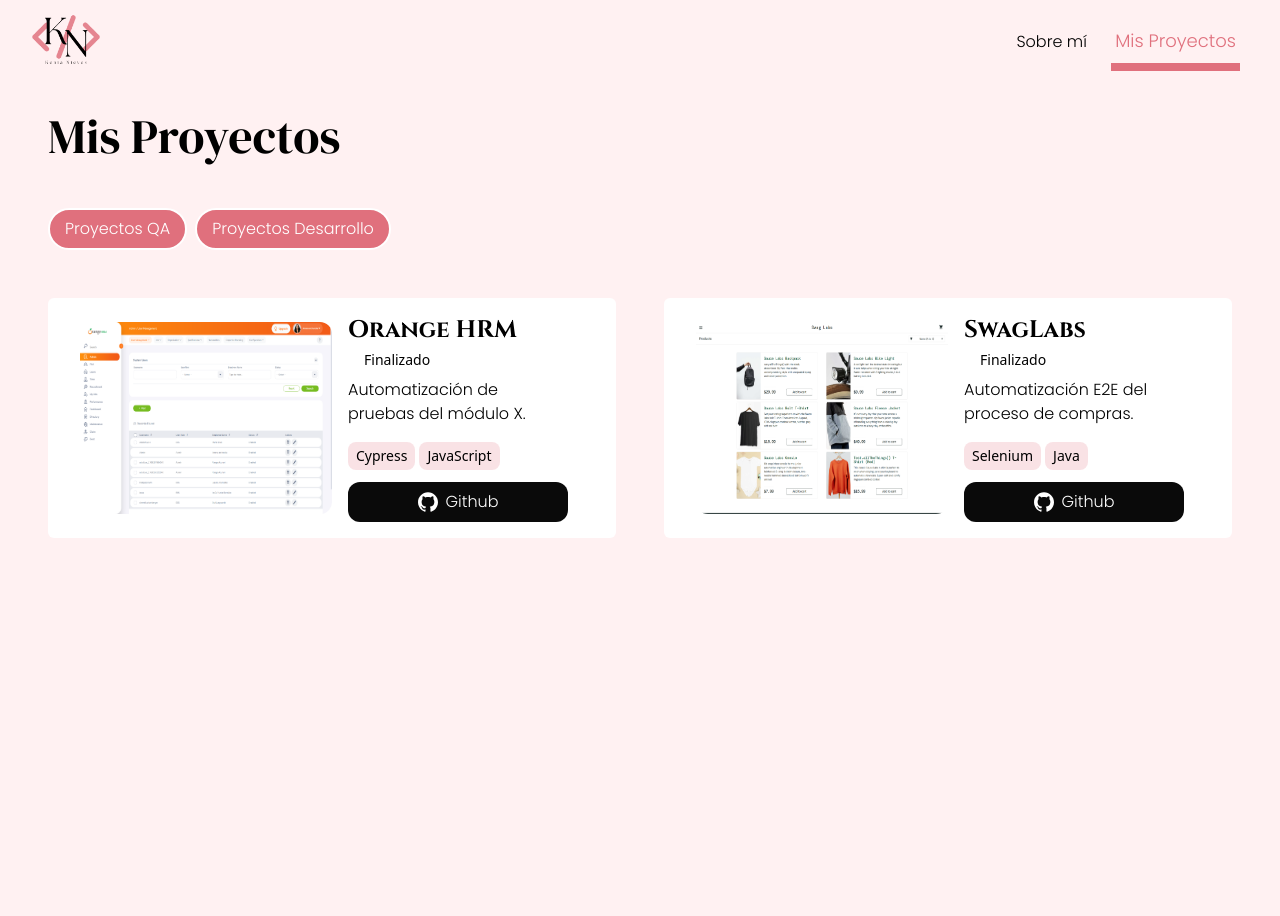
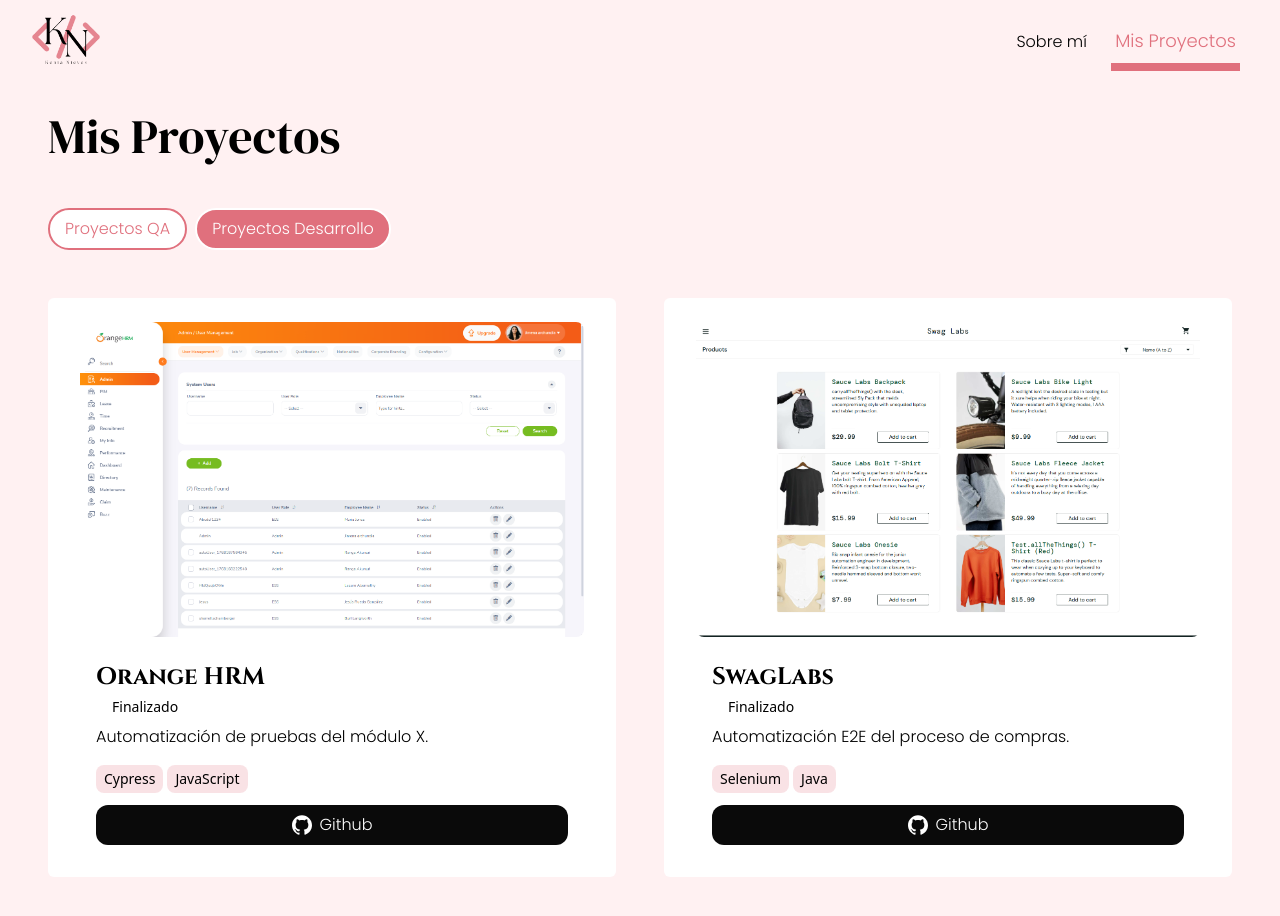
Before and after one commit to Klis18/kportfolio, an Angular app: page /projects in a window 1280 px wide. Shown: the top 916 px of the page. Before the commit the page ends 800 px from the top, so only its background shows below. Built offline with nearby package versions, Linux system fonts and the light colour scheme.

Commit message:
cambios en presentación de proyectos

```diff
--- a/src/app/projects/components/project-card/project-card.html
+++ b/src/app/projects/components/project-card/project-card.html
@@ -1,9 +1,9 @@
 <div class="flex items-center col-span-2 lg:col-span-1 xl:col-span-1 h-full bg-white px-8 py-4 rounded-md">
                 <div class="grid grid-cols-2 h-full">
-                    <div class="py-2 flex items-center justify-center">
-                        <img [src]="project().projectImage" [alt]="project().projectName" class="rounded-xl h-full">
+                    <div class="col-span-2   py-2 flex items-center justify-center">
+                        <img [src]="project().projectImage" [alt]="project().projectName" class="rounded-lg w-full">
                     </div>
-                    <div class="px-4 h-full">
+                    <div class="col-span-2 p-4 h-full">
                         <h2 class="text-2xl pb-1"><b>{{project().projectName}}</b></h2>
                         <div class="mb-2">
                             <div class="text-sm flex items-center gap-2">
--- a/src/app/projects/components/project-section/project-section.html
+++ b/src/app/projects/components/project-section/project-section.html
@@ -1,11 +1,11 @@
-<div class="grid grid-cols-2 gap-x-12 gap-y-20 rounded-3xl my-12">
+<div class="grid grid-cols-1 lg:grid-cols-2 xl:grid-cols-2 gap-12 rounded-3xl my-12">
     @if(projectsList().length > 0){
         @for(project of projectsList(); track project.id){
             <project-card [project]="project"></project-card>
         }
     }
     @else{
-        <div class="col-span-2 p-8 text-center">
+        <div class="col-span-1 lg:col-span-2 xl:col-span-2 p-8 text-center">
             <p class="text-lg">No hay Proyectos</p>
         </div>
     }
--- a/src/app/projects/pages/projects/projects.html
+++ b/src/app/projects/pages/projects/projects.html
@@ -1,11 +1,19 @@
 <div class="px-8 md:px-12 lg:px-12 xl:px-12 py-4 md:py-8 lg:py-8 xl:py-8">
     <h1 class="text-5xl">Mis Proyectos</h1>
     <div class="flex items-center my-12 gap-2">
-        <button class="primary-button border-2" (click)="ViewProjectByRole('qa')">Proyectos QA</button>
-        <button class="primary-button border-2" (click)="ViewProjectByRole('dev')">Proyectos Desarrollo</button>
+        <button [class.primary-active]="projectsRole() == 'qa'"
+                class="primary-button border-2"
+                (click)="ViewProjectByRole('qa')">
+            Proyectos QA
+        </button>
+        <button [class.primary-active]="projectsRole() == 'dev'"
+                class="primary-button border-2"
+                (click)="ViewProjectByRole('dev')">
+            Proyectos Desarrollo
+        </button>
     </div>
 
-        @switch (projectsRole) {
+        @switch (projectsRole()) {
             @case('qa'){
                 <project-section [projectsList]="qaProjects()"></project-section>
             }
--- a/src/app/projects/pages/projects/projects.ts
+++ b/src/app/projects/pages/projects/projects.ts
@@ -13,10 +13,10 @@
   projectsServices = inject(ProjectsServices);
   qaProjects       = computed(this.projectsServices.projectsQAList);
   devProjects      = computed(this.projectsServices.projectsDevList);
-  projectsRole = 'qa';
+  projectsRole = signal<string>('qa');
 
   ViewProjectByRole(role: string){
-    this.projectsRole = role;
+    this.projectsRole.set(role);
   }
 
 }
--- a/src/styles.css
+++ b/src/styles.css
@@ -24,7 +24,15 @@
     padding: 7px 15px 7px 15px;
 }
 
-.primary-button:hover:active{
+.primary-button:hover{
+    background-color: white;
+    color: #e0707d;
+    border-color: #e0707d;
+    border-radius: var(--radius-3xl);
+    padding: 7px 15px 7px 15px;
+}
+
+.primary-active{
     background-color: white;
     color: #e0707d;
     border-color: #e0707d;
```
Also changed, not shown: public/images/projects/focusfly.png.
